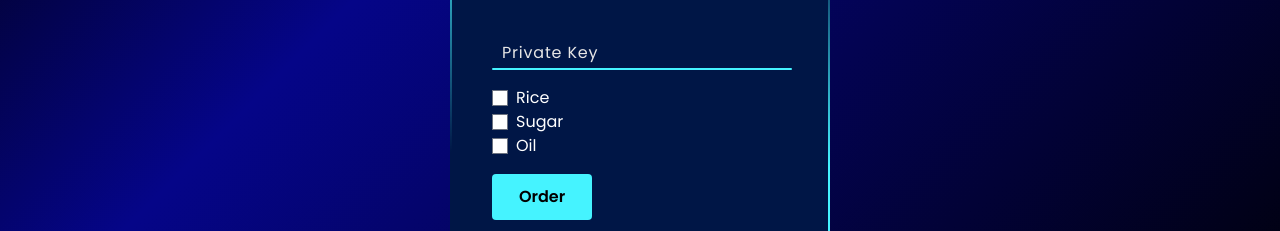
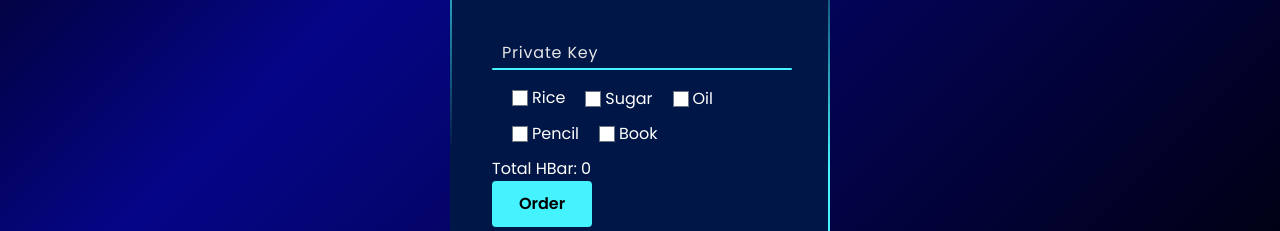
Before and after one commit to thekavikumar/Ratio, a React (Vite) app in the folder client/: page /order in a window 1280 px wide. Shown: the part 353-584 px from the top of the page. Built offline with nearby package versions, Linux system fonts and the light colour scheme; no server answers.

Commit message:
finial commit

```diff
--- a/client/package.json
+++ b/client/package.json
@@ -19,9 +19,11 @@
     "gapi-script": "^1.2.0",
     "postcss": "^8.3.11",
     "react": "^17.0.0",
+    "react-alert": "^7.0.3",
     "react-dom": "^17.0.0",
     "react-icons": "^4.3.1",
-    "react-router-dom": "^6.4.5"
+    "react-router-dom": "^6.4.5",
+    "react-toastify": "^9.1.1"
   },
   "devDependencies": {
     "@vitejs/plugin-react": "^1.0.0",
--- a/client/src/components/Generate.css
+++ b/client/src/components/Generate.css
@@ -193,3 +193,8 @@ input::-webkit-inner-spin-button {
   -webkit-appearance: none;
   margin: 0;
 }
+
+.itemss {
+  flex-basis: 33.333333%;
+  flex-wrap: wrap;
+}
--- a/client/src/components/Generate.jsx
+++ b/client/src/components/Generate.jsx
@@ -4,6 +4,8 @@ import Navbar from "./Navbar";
 import { collection, addDoc } from "firebase/firestore";
 import { db, storage } from "../firebase";
 import { ref, uploadBytesResumable } from "firebase/storage";
+import { ToastContainer, toast } from "react-toastify";
+import "react-toastify/dist/ReactToastify.css";
 
 function Generate() {
   const [documentUri, setDocumentUri] = useState("");
@@ -34,6 +36,8 @@ function Generate() {
         user: details,
       });
       console.log("Document written with ID: ", docRef.id);
+      const notify = () => toast("Your Public Key is Generated!");
+      notify();
     } catch (e) {
       console.error("Error adding document: ", e);
     }
@@ -44,6 +48,7 @@ function Generate() {
       <Navbar />
       <div>
         <div className="parent flex justify-center items-center mt-[100px]">
+          <ToastContainer />
           <div className="box-wide">
             <div className="form">
               <h2 className="text-[22px] font-semibold text-[#45f3ff] text-center tracking-[0.1em]">
--- a/client/src/components/Order.jsx
+++ b/client/src/components/Order.jsx
@@ -1,6 +1,10 @@
 import React from "react";
 import Navbar from "./Navbar";
 import "./Generate.css";
+import { ToastContainer, toast } from "react-toastify";
+import "react-toastify/dist/ReactToastify.css";
+import { collection, addDoc } from "firebase/firestore";
+import { db, storage } from "../firebase";
 
 function Order() {
   const [order, setOrder] = React.useState({
@@ -9,11 +13,49 @@ function Order() {
     rice: false,
     sugar: false,
     oil: false,
+    pencil: false,
+    book: false,
   });
 
+  let ricePrice = 100;
+  let sugarPrice = 50;
+  let oilPrice = 200;
+  let pencilPrice = 10;
+  let bookPrice = 50;
+  const [total, setTotal] = React.useState(0);
   const toggleChecked = (e) => {
     let { name, checked } = e.target;
     console.log(name, checked);
+    if (name === "rice" && checked === true) {
+      setTotal(total + ricePrice);
+    }
+    if (name === "sugar" && checked === true) {
+      setTotal(total + sugarPrice);
+    }
+    if (name === "oil" && checked === true) {
+      setTotal(total + oilPrice);
+    }
+    if (name === "pencil" && checked === true) {
+      setTotal(total + pencilPrice);
+    }
+    if (name === "book" && checked === true) {
+      setTotal(total + bookPrice);
+    }
+    if (name === "rice" && checked === false) {
+      setTotal(total - ricePrice);
+    }
+    if (name === "sugar" && checked === false) {
+      setTotal(total - sugarPrice);
+    }
+    if (name === "oil" && checked === false) {
+      setTotal(total - oilPrice);
+    }
+    if (name === "pencil" && checked === false) {
+      setTotal(total - pencilPrice);
+    }
+    if (name === "book" && checked === false) {
+      setTotal(total - bookPrice);
+    }
     setOrder((prev) => {
       return {
         ...prev,
@@ -32,14 +74,26 @@ function Order() {
     });
   };
 
-  const addOrder = () => {
+  const addOrder = async (e) => {
     // firebase code for order state.
+    e.preventDefault();
+    try {
+      const docRef = await addDoc(collection(db, `orders`), {
+        order: order,
+      });
+      console.log("Document written with ID: ", docRef.id);
+      const notify = () => toast("Order Has Been Placed!");
+      notify();
+    } catch (e) {
+      console.error("Error adding document: ", e);
+    }
   };
 
   return (
     <div className="min-h-screen gradient-bg">
       <Navbar />
       <div className="parent flex justify-center items-center mt-[100px]">
+        <ToastContainer />
         <div className="box">
           <div className="form">
             <h2 className="text-[22px] font-semibold text-[#45f3ff] text-center tracking-[0.1em]">
@@ -68,8 +122,8 @@ function Order() {
               <span>Private Key</span>
               <i></i>
             </div>
-            <div className="flex flex-col items-start text-white py-4">
-              <div className="flex gap-2 items-center">
+            <div className="flex flex-row itemss text-white py-4">
+              <div className="flex gap-1 ml-5 items-center mb-3">
                 <input
                   type="checkbox"
                   name="rice"
@@ -79,7 +133,7 @@ function Order() {
                 />
                 <label htmlFor="rice">Rice</label>
               </div>
-              <div className="flex gap-2 items-center">
+              <div className="flex gap-1 ml-5 items-center mt-[-10px]">
                 <input
                   type="checkbox"
                   name="sugar"
@@ -89,7 +143,7 @@ function Order() {
                 />
                 <label htmlFor="sugar">Sugar</label>
               </div>
-              <div className="flex gap-2 items-center">
+              <div className="flex gap-1 ml-5 items-center mt-[-10px]">
                 <input
                   type="checkbox"
                   id="oil"
@@ -99,6 +153,29 @@ function Order() {
                 />
                 <label htmlFor="oil">Oil</label>
               </div>
+              <div className="flex gap-1 ml-5 items-center">
+                <input
+                  type="checkbox"
+                  id="pencil"
+                  name="Pencil"
+                  checked={order.pencil}
+                  onChange={toggleChecked}
+                />
+                <label htmlFor="pencil">Pencil</label>
+              </div>
+              <div className="flex gap-1 ml-5 items-center">
+                <input
+                  type="checkbox"
+                  id="book"
+                  name="book"
+                  checked={order.book}
+                  onChange={toggleChecked}
+                />
+                <label htmlFor="book">Book</label>
+              </div>
+            </div>
+            <div className="mt-[-5px]">
+              <label className="text-white">Total HBar: {total}</label>
             </div>
             <input
               className="submitBtn"
```
Also changed, not shown: 1 other file (tests, documents, lock files or other folders).
